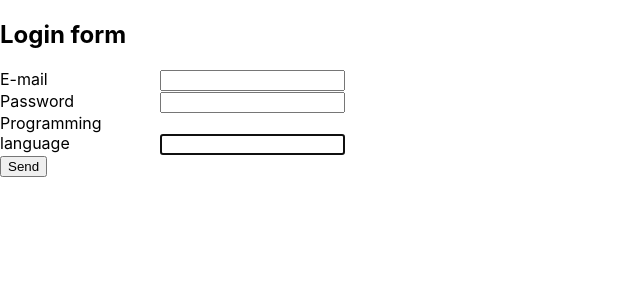
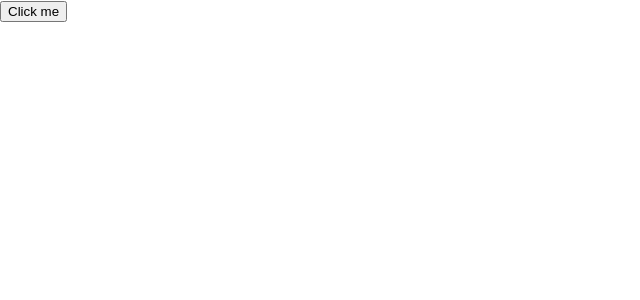
Before and after one commit to patrykomiotek/stapp, a React (Create React App) app: page / in a window 1280 px wide. Shown: the top 300 px of the page, without its empty margins (0-640 px from the left). Built offline with nearby package versions, Linux system fonts and the light colour scheme.

Commit message:
magic button v1

```diff
--- a/src/App.tsx
+++ b/src/App.tsx
@@ -5,15 +5,17 @@ import './App.css';
 // import { LoginForm } from './components/LoginForm/LoginForm';
 // import { LoginForm } from './components/LoginForm';
 import { LoginForm } from './components/LoginForm';
+import { MagicButton } from './components/MagicButton';
 // import { LoginPage } from './pages';
 
 const App = () => {
   return (
     <div className="App">
       {/* <LoginPage /> */}
-      <LoginForm />
+      {/* <LoginForm /> */}
       {/* <Generator /> */}
       {/* <Text>Lorem ipsum #2</Text> */}
+      <MagicButton>Click me</MagicButton>
     </div>
   );
 }
--- /dev/null
+++ b/src/components/MagicButton/MagicButton.tsx
@@ -0,0 +1,27 @@
+import { useRef, MouseEventHandler } from "react";
+
+type Props = {
+  children: string;
+}
+
+// const MagicButton = ({ children }: Props) => <button>{children}</button>;
+
+const MagicButton = (props: Props) => {
+  const { children } = props;
+  const buttonElemRef = useRef<HTMLButtonElement>(null);
+
+  const handleMouseEnter: MouseEventHandler<HTMLButtonElement> = () => {
+    if (buttonElemRef.current) {
+      buttonElemRef.current.style.background = 'blue';
+      buttonElemRef.current.style.color = 'white';
+    }
+  }
+
+  return (
+    <button
+      ref={buttonElemRef}
+      onMouseEnter={handleMouseEnter}>{children}</button>
+  );
+}
+
+export { MagicButton };
--- /dev/null
+++ b/src/components/MagicButton/index.ts
@@ -0,0 +1 @@
+export { MagicButton } from './MagicButton';
```
